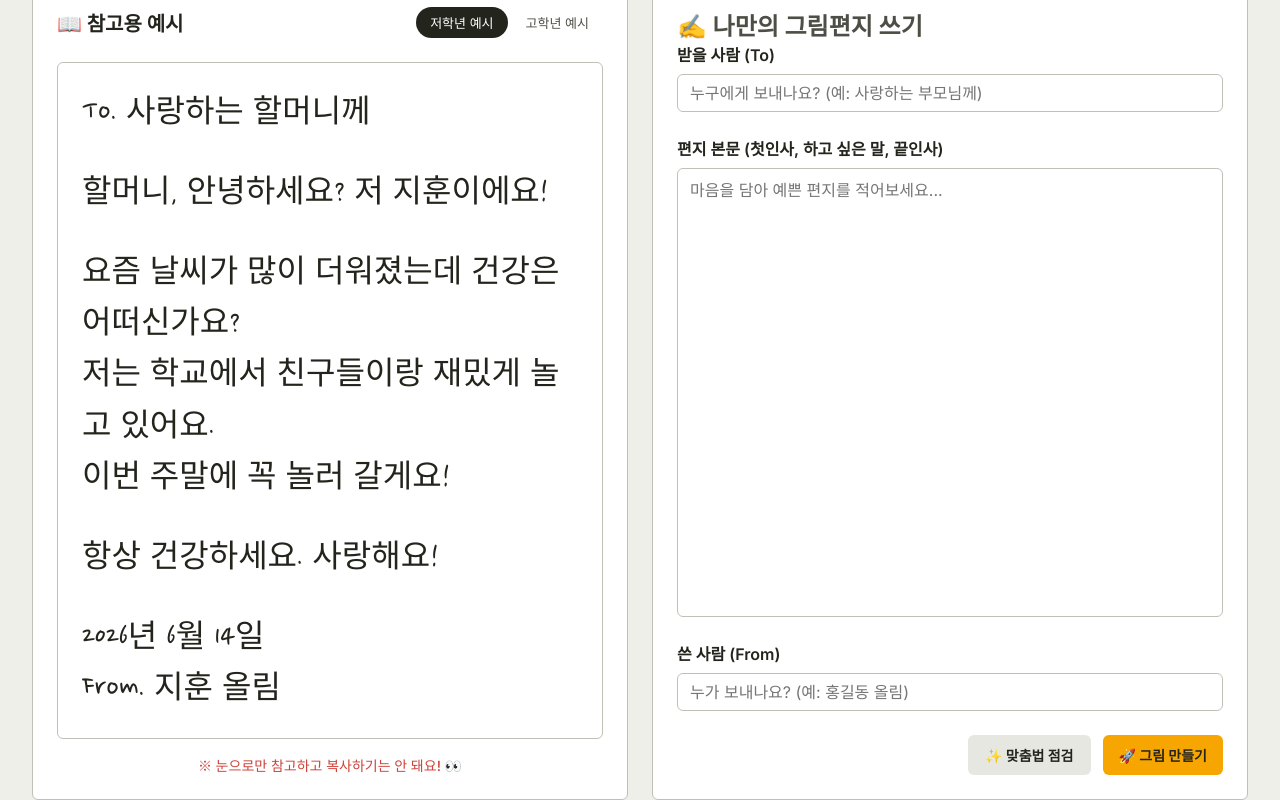
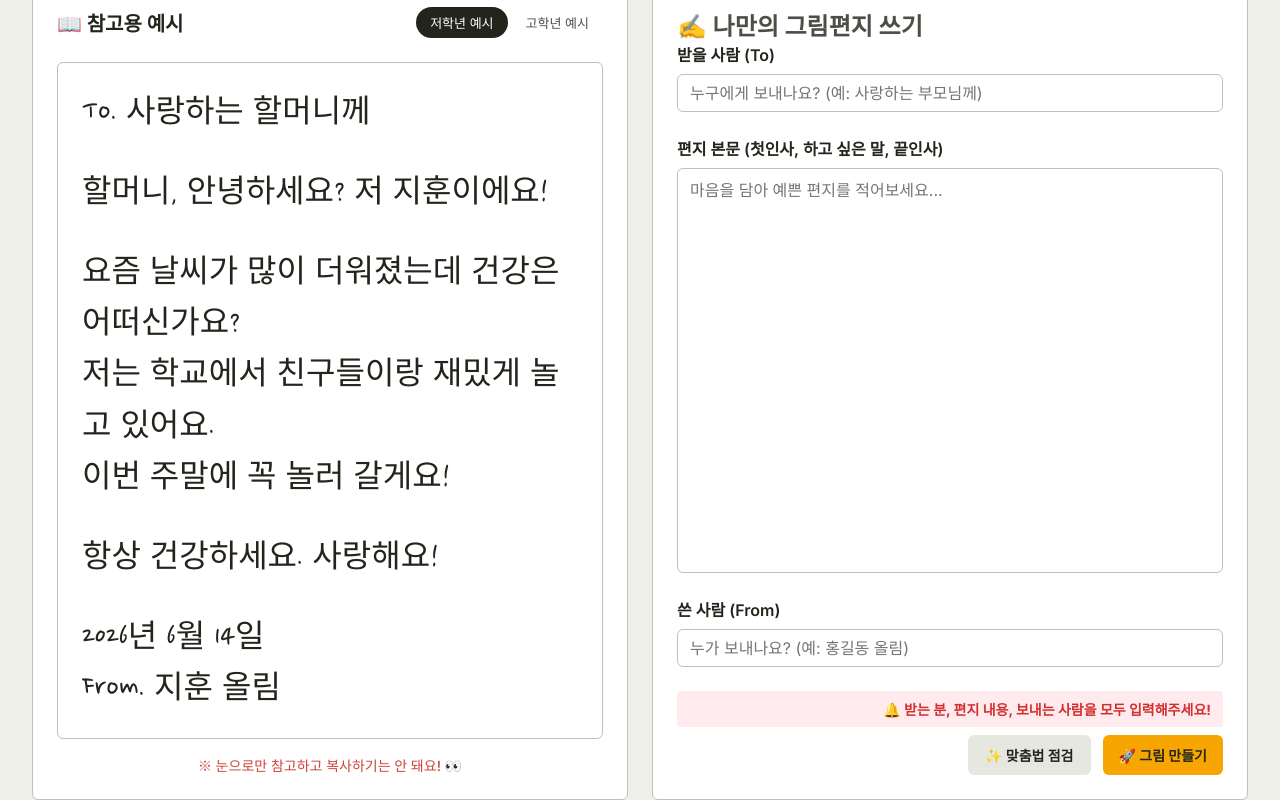
Before and after one commit to isst312/qr-to-u, a React (Vite) app: page /main in a window 1280 px wide. Both pictures are taken after a click on the button "🚀 그림 만들기". Shown: the part 98-898 px from the top of the page. Built offline with nearby package versions, Linux system fonts and the light colour scheme; no server answers.

Commit message:
fix: alert() 대신 화면에 직접 에러 메시지 렌더링 (팝업 차단 대비)

```diff
--- a/src/pages/MainPage.jsx
+++ b/src/pages/MainPage.jsx
@@ -20,6 +20,7 @@ export default function MainPage() {
   const [showQR, setShowQR] = useState(false);
   const [images, setImages] = useState([]);
   const [selectedImage, setSelectedImage] = useState(null);
+  const [errorMessage, setErrorMessage] = useState('');
 
   // 맞춤법 점검용 고정 키 (Gemini)
   const GEMINI_API_KEY = import.meta.env.VITE_GEMINI_API_KEY;
@@ -32,8 +33,9 @@ export default function MainPage() {
   const qrRef = useRef(null);
 
   const handleCheck = async () => {
+    setErrorMessage('');
     if (!content.trim()) {
-      alert("편지 본문을 먼저 적어주세요!");
+      setErrorMessage("편지 본문을 먼저 적어주세요!");
       return;
     }
 
@@ -59,7 +61,7 @@ export default function MainPage() {
       const resultText = data.candidates?.[0]?.content?.parts?.[0]?.text || "결과를 받아오지 못했습니다.";
       setSuggestion(resultText);
     } catch (error) {
-      alert("오류가 발생했습니다. API 키가 정확한지 확인해주세요.");
+      setErrorMessage("맞춤법 점검 오류: API 키 또는 네트워크 상태를 확인해주세요.");
       console.error(error);
     } finally {
       setIsLoading(false);
@@ -67,13 +69,14 @@ export default function MainPage() {
   };
 
   const handleComplete = async () => {
+    setErrorMessage('');
     if (!content.trim() || !sender.trim() || !recipient.trim()) {
-      alert("받는 분, 편지 내용, 보내는 사람을 모두 입력해주세요!");
+      setErrorMessage("받는 분, 편지 내용, 보내는 사람을 모두 입력해주세요!");
       return;
     }
 
     if (!apiKey) {
-      alert("루트 폴더의 .env 파일에 VITE_OPENAI_API_KEY를 입력해주세요!");
+      setErrorMessage("루트 폴더의 .env 파일에 VITE_OPENAI_API_KEY를 입력해주세요!");
       return;
     }
 
@@ -117,7 +120,7 @@ export default function MainPage() {
         localStorage.setItem('current_drawing', generatedImages[0]);
       }
     } catch (error) {
-      alert(`앗! 로봇 화가가 넘어졌어요 😭\n\n[이유]\n${error.message}\n\nAPI 키가 정확한지 확인해주세요!`);
+      setErrorMessage(`앗! 로봇 화가가 넘어졌어요 😭 [이유] ${error.message}`);
       console.error(error);
       setShowModal(false);
     } finally {
@@ -241,6 +244,11 @@ export default function MainPage() {
           </div>
 
           <div className="action-buttons" style={{ flexDirection: 'column', alignItems: 'flex-end', gap: '8px' }}>
+            {errorMessage && (
+              <div style={{ color: '#d32f2f', background: '#ffebee', padding: '8px 12px', borderRadius: '4px', fontSize: '14px', fontWeight: 'bold', width: '100%', textAlign: 'right' }}>
+                🔔 {errorMessage}
+              </div>
+            )}
             <div style={{ display: 'flex', gap: '12px' }}>
               <button
                 className="btn btn-secondary"
```
